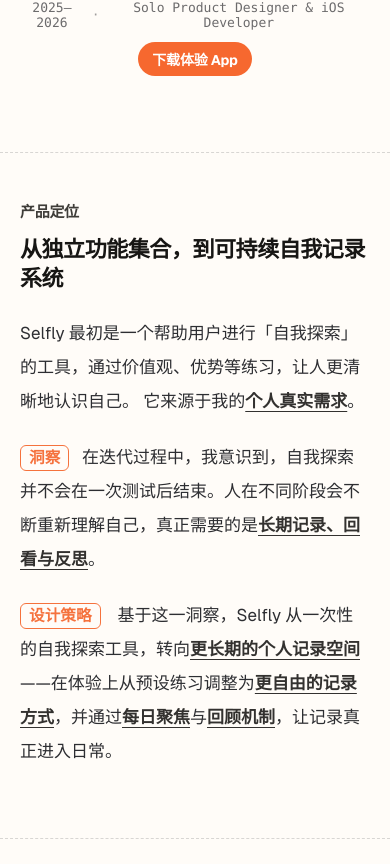
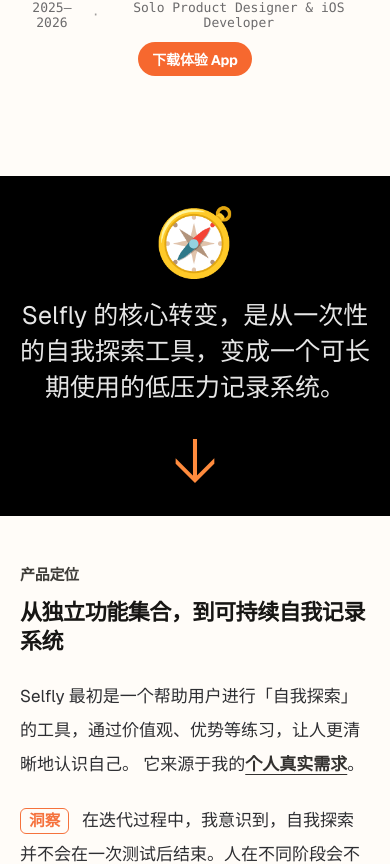
Before and after one commit to jaemin17/jaemin-portfolio, a Next.js app: page /en/projects/selfly0 in a window 390 px wide. Shown: the part 804-1668 px from the top of the page. Built offline with nearby package versions, Linux system fonts and the light colour scheme.

Commit message:
feat: refine selfly case study sections

```diff
--- a/src/app/[locale]/projects/[slug]/project.module.css
+++ b/src/app/[locale]/projects/[slug]/project.module.css
@@ -362,6 +362,79 @@
   max-width: 100vw;
 }
 
+.selfly0ChapterIntro {
+  margin: 72px calc(50% - 50vw) 72px;
+  padding: 0;
+  background: #000;
+  color: #f7f7f7;
+}
+
+.selfly0ChapterInner {
+  max-width: 940px;
+  min-height: 480px;
+  margin: 0 auto;
+  padding: 0 24px;
+  display: flex;
+  flex-direction: column;
+  align-items: center;
+  justify-content: center;
+  gap: 54px;
+}
+
+.selfly0ChapterCopy {
+  display: grid;
+  grid-template-columns: 190px minmax(0, 760px);
+  align-items: center;
+  gap: 38px;
+}
+
+.selfly0ChapterIcon {
+  display: inline-block;
+  min-width: 0;
+  font-size: clamp(92px, 7vw, 128px);
+  line-height: 1;
+  text-align: center;
+}
+
+.selfly0ChapterIntro h2 {
+  position: absolute;
+  width: 1px;
+  height: 1px;
+  overflow: hidden;
+  clip-path: inset(50%);
+  white-space: nowrap;
+  margin: 0;
+  color: #1f9bff;
+  font-size: 16px;
+  line-height: 1.4;
+  letter-spacing: 0;
+  font-weight: 800;
+}
+
+.selfly0ChapterIntro p {
+  max-width: 760px;
+  margin-top: 0;
+  color: rgba(255, 255, 255, 0.9);
+  font-size: clamp(30px, 3.1vw, 42px);
+  line-height: 1.42;
+  font-weight: 400;
+}
+
+.selfly0ChapterArrow {
+  color: #ff8b3d;
+  font-size: 82px;
+  line-height: 0.72;
+  font-weight: 300;
+}
+
+.featuredHero + .selfly0ChapterIntro {
+  margin-top: 72px;
+}
+
+.selfly0ChapterIntro + .selfly0CaseSection {
+  margin-top: 0;
+}
+
 .selfly0CaseSection:has(+ .selfly0SectionDivider) {
   margin-bottom: 0;
 }
@@ -450,6 +523,64 @@
 
 .selfly0ReflectionBody p + p {
   margin-top: 26px;
+}
+
+.selfly0ContactSection {
+  width: 100%;
+  max-width: none;
+  margin: 140px auto 200px;
+  padding: 0 24px;
+  text-align: center;
+  box-sizing: border-box;
+}
+
+.selfly0ContactInner {
+  padding-top: 0;
+}
+
+.selfly0ContactSection h2 {
+  margin: 10px 0;
+  color: #1a1b1f;
+  font-size: 30px;
+  line-height: 46px;
+  letter-spacing: 0;
+  font-weight: 400;
+}
+
+.selfly0ContactSection p {
+  margin: 0 0 10px;
+  color: #171614;
+  opacity: 0.88;
+  font-size: 17px;
+  line-height: 1.85;
+  font-weight: 400;
+}
+
+.selfly0ContactLink {
+  display: inline-block;
+  width: fit-content;
+  margin-top: 15px;
+  margin-left: auto;
+  margin-right: auto;
+  margin-bottom: 15px;
+  color: #1a1b1f;
+  font-size: 64px;
+  line-height: 88px;
+  font-weight: 400;
+  text-align: center;
+  text-decoration: none;
+  text-transform: none;
+  transition: opacity 0.2s;
+  white-space: nowrap;
+}
+
+.selfly0ContactLink:hover {
+  opacity: 0.8;
+  text-decoration: none;
+}
+
+.selfly0ContactLink:active {
+  opacity: 0.7;
 }
 
 .selfly0Body p {
@@ -1437,6 +1568,62 @@
     grid-template-columns: 1fr;
   }
 
+  .selfly0ChapterIntro {
+    margin-top: 48px;
+    margin-bottom: 48px;
+  }
+
+  .selfly0ChapterInner {
+    min-height: 340px;
+    padding: 0 20px;
+    gap: 34px;
+  }
+
+  .selfly0ChapterCopy {
+    grid-template-columns: 1fr;
+    justify-items: center;
+    gap: 22px;
+    width: 100%;
+    text-align: center;
+  }
+
+  .selfly0ChapterIntro h2 {
+    font-size: 14px;
+  }
+
+  .selfly0ChapterIntro p {
+    font-size: 25px;
+    line-height: 1.44;
+  }
+
+  .selfly0ChapterIcon {
+    min-width: 0;
+    padding-top: 0;
+    font-size: 66px;
+    text-align: center;
+  }
+
+  .selfly0ChapterArrow {
+    font-size: 62px;
+  }
+
+  .selfly0ContactSection {
+    width: 100%;
+    max-width: none;
+    margin-top: 120px;
+    margin-bottom: 120px;
+    padding: 0 20px;
+  }
+
+  .selfly0ContactInner {
+    padding-top: 0;
+  }
+
+  .selfly0ContactLink {
+    font-size: 36px;
+    line-height: 54px;
+  }
+
   .mergedProjectHeader h2 {
     font-size: 34px;
   }
--- a/src/app/[locale]/projects/selfly0/page.tsx
+++ b/src/app/[locale]/projects/selfly0/page.tsx
@@ -1,3 +1,4 @@
+import type { ReactNode } from "react";
 import { notFound } from "next/navigation";
 import { SiteHeader } from "@/components/SiteHeader";
 import { isLocale, type Locale } from "@/i18n/config";
@@ -8,6 +9,37 @@
 type Selfly0PageProps = {
   params: Promise<{ locale: string }>;
 };
+
+function ChapterIntro({
+  id,
+  icon,
+  title,
+  children,
+}: {
+  id: string;
+  icon: string;
+  title: string;
+  children: ReactNode;
+}) {
+  return (
+    <section className={styles.selfly0ChapterIntro} aria-labelledby={`selfly0-chapter-${id}`}>
+      <div className={styles.selfly0ChapterInner}>
+        <div className={styles.selfly0ChapterCopy}>
+          <span className={styles.selfly0ChapterIcon} aria-hidden="true">
+            {icon}
+          </span>
+          <div>
+            <h2 id={`selfly0-chapter-${id}`}>{title}</h2>
+            <p>{children}</p>
+          </div>
+        </div>
+        <span className={styles.selfly0ChapterArrow} aria-hidden="true">
+          ↓
+        </span>
+      </div>
+    </section>
+  );
+}
 
 export default async function Selfly0Page({ params }: Selfly0PageProps) {
   const { locale: localeParam } = await params;
@@ -46,7 +78,9 @@
             </a>
           </div>
         </header>
-        <hr className={styles.selfly0SectionDivider} aria-hidden="true" />
+        <ChapterIntro id="positioning" icon="🧭" title="背景与定位">
+          Selfly 的核心转变，是从一次性的自我探索工具，变成一个可长期使用的低压力记录系统。
+        </ChapterIntro>
         <section className={`${styles.caseSection} ${styles.selfly0CaseSection}`}>
           <div className={styles.caseText}>
             <h2>产品定位</h2>
@@ -73,7 +107,9 @@
             </div>
           </div>
         </section>
-        <hr className={styles.selfly0SectionDivider} aria-hidden="true" />
+        <ChapterIntro id="framework" icon="🔁" title="体验框架">
+          我用 Today / Explore / Review 把“当下、记录、回看”组织成一个日常循环。
+        </ChapterIntro>
         <section className={`${styles.caseSection} ${styles.selfly0CaseSection}`}>
           <div className={styles.caseText}>
             <h2>产品结构</h2>
@@ -96,7 +132,9 @@
             </div>
           </div>
         </section>
-        <hr className={styles.selfly0SectionDivider} aria-hidden="true" />
+        <ChapterIntro id="today" icon="🎯" title="Today：降低任务压力">
+          今日页不是为了收集更多任务，而是帮助用户判断今天真正重要的事。
+        </ChapterIntro>
         <section className={`${styles.caseSection} ${styles.selfly0CaseSection}`}>
           <div className={styles.caseText}>
             <h2>Top 3 限制</h2>
@@ -149,7 +187,9 @@
             </div>
           </div>
         </section>
-        <hr className={styles.selfly0SectionDivider} aria-hidden="true" />
+        <ChapterIntro id="explore" icon="🧩" title="Explore：降低开始记录的成本">
+          记录系统不应该让用户先理解功能规则，而应该让用户按内容选择合适的记录方式。
+        </ChapterIntro>
         <section className={`${styles.caseSection} ${styles.selfly0CaseSection}`}>
           <div className={styles.caseText}>
             <h2>模块化记录</h2>
@@ -220,7 +260,9 @@
             </div>
           </div>
         </section>
-        <hr className={styles.selfly0SectionDivider} aria-hidden="true" />
+        <ChapterIntro id="review" icon="🕰️" title="Review：让旧内容重新出现">
+          回顾不是数据统计，而是把过去的记录轻量地带回用户面前。
+        </ChapterIntro>
         <section className={`${styles.caseSection} ${styles.selfly0CaseSection}`}>
           <div className={styles.caseText}>
             <h2>低压力回顾</h2>
@@ -259,7 +301,9 @@
             </div>
           </div>
         </section>
-        <hr className={styles.selfly0SectionDivider} aria-hidden="true" />
+        <ChapterIntro id="launch" icon="🚀" title="iOS 落地与上线">
+          这个项目不只停留在设计方案，我也把它实现为可下载、可使用、可订阅的 iOS 产品。
+        </ChapterIntro>
         <section className={`${styles.caseSection} ${styles.selfly0CaseSection}`}>
           <div className={styles.caseText}>
             <h2>产品化落地</h2>
@@ -319,7 +363,6 @@
             </div>
           </div>
         </section>
-        <hr className={styles.selfly0SectionDivider} aria-hidden="true" />
         <section className={`${styles.caseSection} ${styles.selfly0CaseSection}`}>
           <div className={styles.caseText}>
             <h2>项目反思</h2>
@@ -336,6 +379,15 @@
             </div>
           </div>
         </section>
+        <section className={styles.selfly0ContactSection} aria-labelledby="selfly0-contact-title">
+          <div className={styles.selfly0ContactInner}>
+            <h2 id="selfly0-contact-title">想了解更多细节？</h2>
+            <p>欢迎联系我聊聊这个项目。</p>
+            <a href="mailto:lijaemin1993@gmail.com?subject=Selfly%20project" className={styles.selfly0ContactLink}>
+              lijaemin1993@gmail.com
+            </a>
+          </div>
+        </section>
       </main>
     </div>
   );
```
